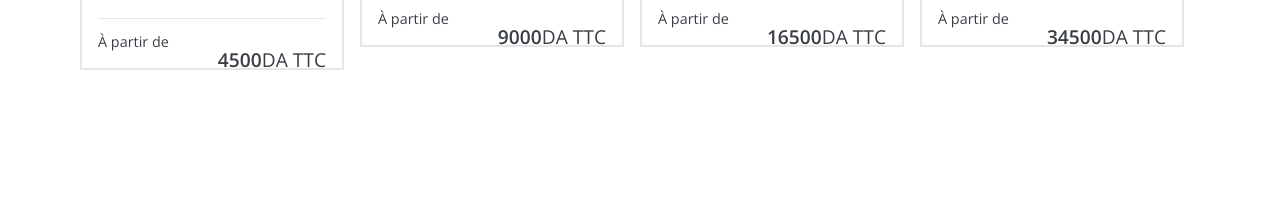
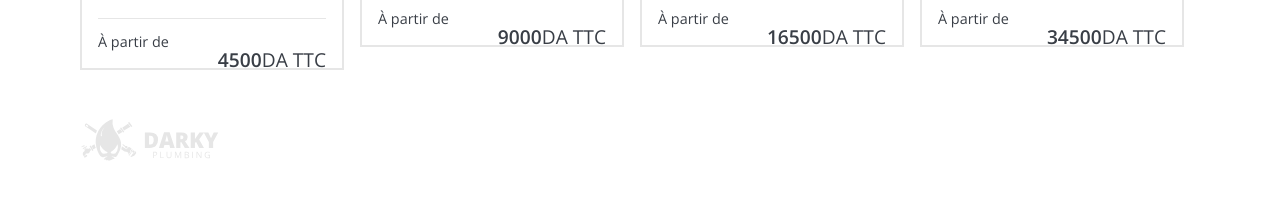
Before and after one commit to sidouxie/Darky-Plumbing, a Next.js app: page / in a window 1280 px wide. Shown: the part 3637-3835 px from the top of the page. Before the commit the page ends 3710 px from the top, so only its background shows below. Built offline with nearby package versions, Linux system fonts and the light colour scheme.

Commit message:
setup footer

```diff
--- a/components/Layout.js
+++ b/components/Layout.js
@@ -1,5 +1,6 @@
 import React, { useState, useEffect } from "react";
 import Menu from "./Menu";
+import SeFooter from "./SeFooter";
 
 function Layout(props) {
   const [isopen, setIsopen] = useState(false);
@@ -28,6 +29,7 @@ function Layout(props) {
     <>
       <Menu isopen={isopen} toggle={toggle} />
       {props.children}
+      <SeFooter />
     </>
   );
 }
--- /dev/null
+++ b/components/SeFooter.js
@@ -0,0 +1,19 @@
+import React from "react";
+import DarkyLogo from "./icon/DarkyLogo";
+
+export default function SeFooter() {
+  return (
+    <footer>
+      <div className="container">
+        <div className="flex">
+          <div className="social-media">
+            <div className="sec-logo">
+              <DarkyLogo fill={"#e6e6e6"} width={140} height={140} />
+            </div>
+          </div>
+          <div className="contact"></div>
+        </div>
+      </div>
+    </footer>
+  );
+}
--- /dev/null
+++ b/components/icon/DarkyLogo.js
@@ -0,0 +1,136 @@
+const DarkyLogo = ({ fill, width, height }) => {
+  return (
+    <svg
+      xmlns="http://www.w3.org/2000/svg"
+      height={height}
+      width={width}
+      fill={fill}
+      viewBox="0 0 189.14 60"
+    >
+      <path
+        class="cls-1"
+        d="M50.35,50.9c3.26-5.23,6-11.28,5.09-17.37-.67-4.37-3.11-8.09-5.55-11.85a44.76,44.76,0,0,1-4.49-8A22.23,22.23,0,0,1,44.19,1.86a19.11,19.11,0,0,1-2.36.79c-.8.3-1.59.65-2.36,1A31.47,31.47,0,0,0,35,6.29a33.29,33.29,0,0,0-7.4,7.16,31.34,31.34,0,0,0-6.38,20.11A32.77,32.77,0,0,0,24,45.38c1.26,2.83,3.35,7.52,6.94,7.81,2.17.17,4.38-1.46,6.38-.62a7.42,7.42,0,0,0-5.24,3.53c.54.46,1.36.19,2.08.19s1.54.82,1,1.3a3.31,3.31,0,0,1,1.6-.48,1.12,1.12,0,0,1,1.12,1,1.52,1.52,0,0,1,2.06-.55c.22.14.42.34.68.32s.53-.43.75-.71a1.44,1.44,0,0,1,2.15,0c-.36-.65.54-1.3,1.28-1.38s1.68-.11,2-.8a7,7,0,0,0-4.21-2.41c1.83-1.05,4.3,1,6.2,0A4.29,4.29,0,0,0,50.35,50.9ZM28.2,21.57a11.35,11.35,0,0,1,1-3.22A15.6,15.6,0,0,1,31,15.56a16.29,16.29,0,0,1,2.26-2.36,16.39,16.39,0,0,0-2,2.58,15.14,15.14,0,0,0-1.4,2.86,10.75,10.75,0,0,0-.62,3,8.4,8.4,0,0,0,.23,2.3.71.71,0,0,1-.5.86.55.55,0,0,1-.18,0,.72.72,0,0,1-.71-.63A9.11,9.11,0,0,1,28.2,21.57ZM36.46,48a19.32,19.32,0,0,1-6,.4h0A12.21,12.21,0,0,1,27.3,36.68a19.7,19.7,0,0,0,10,10A1.76,1.76,0,0,1,36.46,48Zm11.21.33h0a19.33,19.33,0,0,1-5,0,1.78,1.78,0,0,1-1.09-2.19,19.66,19.66,0,0,0,9-10.25,12.3,12.3,0,0,1,.66,4A12.13,12.13,0,0,1,47.67,48.28Z"
+      />
+      <polygon
+        class="cls-1"
+        points="18.15 43.81 17.86 43.3 16.52 40.92 14.52 37.38 13 38.51 16.64 44.71 18.15 43.81"
+      />
+      <path
+        class="cls-1"
+        d="M12.78,46.91c.89-2.82,2.11-3,2.47-3h.1l-2.19-3.25a2.77,2.77,0,0,1-2.22,1.21h-.13a4.32,4.32,0,0,0-1.16-.28,2.3,2.3,0,0,0-.36,0H9.2a2.62,2.62,0,0,0-.57.07,2.93,2.93,0,0,0-1.77,1.21,4.42,4.42,0,0,0-.33.55h0a2.73,2.73,0,0,0-.18.44h0A3.12,3.12,0,0,1,5.07,46a3.6,3.6,0,0,0-1.32,2.32A3.76,3.76,0,0,0,4.46,51l.79.85L7.64,50c-1.26-1.72,1.28-1.92,1.28-1.92a5.13,5.13,0,0,0,1.35.2A2.62,2.62,0,0,0,12.78,46.91Z"
+      />
+      <path
+        class="cls-1"
+        d="M5.39,42.25l.67.86A3.66,3.66,0,0,1,8.9,41l-.49-.81Z"
+      />
+      <polygon
+        class="cls-1"
+        points="4.63 42.13 4.85 41.98 8.35 39.63 8.57 39.48 9.22 39.04 9.22 37.91 6.89 39.39 5.13 40.51 3.63 41.46 3.93 42.6 4.63 42.13"
+      />
+      <path
+        class="cls-1"
+        d="M5.57,38.74a4.22,4.22,0,0,1-.81.59l.46.49.15.17.86-.53-.16-.18Z"
+      />
+      <path
+        class="cls-1"
+        d="M4,39.07a.76.76,0,0,0,.21,0L4.36,39a2.5,2.5,0,0,0,.89-.62.37.37,0,0,0,.06-.1h0l0,0A.35.35,0,0,0,5.42,38c0-.38.48-.43.72-.43h.13a.42.42,0,0,0,.24-.75.51.51,0,0,0-.4-.22c-.35,0-.64.41-.64.41s0,.29-.8.32a1,1,0,0,0-.54.16,2.14,2.14,0,0,0-.55.54c-.3.45-.53.51-.63.51H2.89s-1,.07-.71.78c.1.3.24.38.38.38a.64.64,0,0,0,.38-.18s.28-.56.62-.56a.35.35,0,0,1,.19.06A.37.37,0,0,0,4,39.07Z"
+      />
+      <polygon
+        class="cls-1"
+        points="8.41 50.12 8.2 50.28 6.82 51.32 5.62 52.23 5.41 52.38 5.19 52.55 4.89 52.77 6.59 54.08 10 51.47 8.81 49.82 8.41 50.12"
+      />
+      <polygon
+        class="cls-1"
+        points="53.98 13.91 56.4 17.18 58.03 19.38 58.38 19.84 59.82 18.83 55.63 12.99 53.98 13.91"
+      />
+      <polygon
+        class="cls-1"
+        points="68.88 12.12 69.22 12.59 70.67 11.58 66.48 5.73 64.83 6.66 67.25 9.92 68.88 12.12"
+      />
+      <path
+        class="cls-1"
+        d="M19.59,35.77l-3.94,2.36L17,40.67l1,1.93.05,0,3.09-1.87.14-.09c-.15-.34-.29-.68-.43-1A32.06,32.06,0,0,1,19.59,35.77Z"
+      />
+      <path
+        class="cls-1"
+        d="M49.76,18.14c.86,1.34,1.73,2.73,2.48,4.19L56.15,20h0l1.13-.77.06,0L56,17.5l-1.77-2.25-2.28,1.62Z"
+      />
+      <polygon
+        class="cls-1"
+        points="68.05 11.97 66.7 10.26 64.92 8.01 57.05 13.61 59.56 17.27 67.99 12 68.05 11.97"
+      />
+      <path
+        class="cls-1"
+        d="M67.65,46.81l0-2.34,2.22-2.57-1.32-1-1.31-1a1.78,1.78,0,0,0-2.49.35l-1,1.37h0l-.23.32h0a1,1,0,0,1-1.33.2l-5.6-3.69a26.11,26.11,0,0,1-.93,3.92l4.6,3A9.65,9.65,0,0,1,65,46.75s.13.27.28.68a5,5,0,0,1,.29,2.45Zm-3.91-5.14h0Z"
+      />
+      <path
+        class="cls-1"
+        d="M10.64,13.81,21.48,21.1a32.54,32.54,0,0,1,1.45-3.77L12.85,10.5,9,7.85a1.78,1.78,0,0,0-.62,0,2.4,2.4,0,0,0-1.46.9,2.16,2.16,0,0,0,0,2.51ZM8,9.76a.67.67,0,0,1,.42-.25,2.4,2.4,0,0,1,1.65.51c.84.58,1.29,1.41,1,1.85a.62.62,0,0,1-.42.24A2.44,2.44,0,0,1,9,11.61C8.18,11,7.74,10.2,8,9.76Z"
+      />
+      <path
+        class="cls-1"
+        d="M62.7,38.16l-.92,0a.61.61,0,0,1-.37-.1l-3.15-2.18a.59.59,0,0,0-.67,1L60.65,39a.61.61,0,0,1,.25.39l.15.8a.58.58,0,0,0,.26.4l1.21.75a.58.58,0,0,0,.79-.14l1-1.29a.58.58,0,0,0-.11-.82l-1.07-.82A.55.55,0,0,0,62.7,38.16Z"
+      />
+      <polygon
+        class="cls-1"
+        points="69.52 45.75 71.31 43.26 70.28 42.55 68.5 44.59 68.56 46.91 65.7 50.94 66.51 51.42 69.42 47.2 69.52 45.75"
+      />
+      <polygon
+        class="cls-1"
+        points="72.61 47.43 73.98 45.11 71.8 43.98 70.26 45.88 72.61 47.43"
+      />
+      <polygon
+        class="cls-1"
+        points="74.57 45.33 72.97 47.81 71.7 48.04 68.02 52.96 69.09 52.93 73.22 51.17 75.86 47.75 75.7 46.33 74.57 45.33"
+      />
+      <path
+        class="cls-1"
+        d="M105.44,29.83q0,5.25-2.89,8.09c-1.93,1.9-4.64,2.84-8.13,2.84H87.63v-21h7.26q5.06,0,7.81,2.58T105.44,29.83Zm-5.88.2a6.67,6.67,0,0,0-1.14-4.28A4.22,4.22,0,0,0,95,24.36H93.3V36.11h1.26a4.56,4.56,0,0,0,3.79-1.5A7.2,7.2,0,0,0,99.56,30Z"
+      />
+      <path
+        class="cls-1"
+        d="M121.79,40.76l-1-3.93h-6.81l-1.07,3.93h-6.23l6.85-21.07h7.56L128,40.76Zm-2.21-8.58-.91-3.45c-.21-.76-.46-1.75-.77-3s-.5-2.08-.59-2.61c-.09.49-.26,1.29-.51,2.41s-.82,3.33-1.69,6.62Z"
+      />
+      <path
+        class="cls-1"
+        d="M135.63,33.13v7.63H130v-21h6.88q8.55,0,8.55,6.2a6.18,6.18,0,0,1-3.56,5.64L148,40.76h-6.43l-4.45-7.63Zm0-4.27h1.06c2,0,3-.87,3-2.62,0-1.45-1-2.17-2.92-2.17h-1.12Z"
+      />
+      <path
+        class="cls-1"
+        d="M167.49,40.76h-6.4l-4.15-8-1.68,1v7h-5.7v-21h5.7v9.11A25.7,25.7,0,0,1,157,26.21l4.4-6.43h6.21L161,29.18Z"
+      />
+      <path
+        class="cls-1"
+        d="M177,27.56l3.61-7.78h6.15l-6.91,12.79v8.19H174.1v-8l-6.9-13h6.17Z"
+      />
+      <path
+        class="cls-1"
+        d="M104.27,48.39a2.42,2.42,0,0,1-.89,2,4,4,0,0,1-2.54.7h-1v3.37h-1V45.89h2.22C103.2,45.89,104.27,46.72,104.27,48.39Zm-4.43,1.84h.89a3.32,3.32,0,0,0,1.92-.43,1.58,1.58,0,0,0,.59-1.37,1.48,1.48,0,0,0-.56-1.26,2.88,2.88,0,0,0-1.73-.42H99.84Z"
+      />
+      <path class="cls-1" d="M108.46,54.46V45.89h1v7.66h3.78v.91Z" />
+      <path
+        class="cls-1"
+        d="M123.56,45.89v5.54a3,3,0,0,1-.88,2.31,3.39,3.39,0,0,1-2.44.83,3.25,3.25,0,0,1-2.39-.84,3.15,3.15,0,0,1-.85-2.32V45.89h1v5.59a2.22,2.22,0,0,0,.59,1.65,2.36,2.36,0,0,0,1.72.57,2.26,2.26,0,0,0,1.67-.58,2.2,2.2,0,0,0,.58-1.65V45.89Z"
+      />
+      <path
+        class="cls-1"
+        d="M132,54.46l-2.91-7.6h0c.05.61.08,1.32.08,2.15v5.45h-.92V45.89h1.5L132.44,53h.05l2.73-7.07h1.49v8.57h-1V48.94c0-.64,0-1.32.08-2.06h-.05l-2.93,7.58Z"
+      />
+      <path
+        class="cls-1"
+        d="M141.46,45.89h2.42a4.57,4.57,0,0,1,2.47.51,1.8,1.8,0,0,1,.76,1.61,1.88,1.88,0,0,1-.42,1.26,2.09,2.09,0,0,1-1.24.64V50c1.3.22,2,.91,2,2.05a2.19,2.19,0,0,1-.78,1.79,3.31,3.31,0,0,1-2.17.65h-3Zm1,3.67h1.64a2.7,2.7,0,0,0,1.52-.33,1.27,1.27,0,0,0,.46-1.12,1.12,1.12,0,0,0-.52-1,3.24,3.24,0,0,0-1.64-.32h-1.46Zm0,.84v3.21h1.79a2.6,2.6,0,0,0,1.56-.4,1.49,1.49,0,0,0,.52-1.26,1.33,1.33,0,0,0-.54-1.17,2.84,2.84,0,0,0-1.63-.38Z"
+      />
+      <path class="cls-1" d="M151.64,54.46V45.89h1v8.57Z" />
+      <path
+        class="cls-1"
+        d="M164.08,54.46h-1.14l-4.68-7.19h0c.06.84.09,1.62.09,2.32v4.87h-.92V45.89h1.13l4.67,7.16h0q0-.15-.06-1c0-.57,0-1,0-1.22V45.89h.94Z"
+      />
+      <path
+        class="cls-1"
+        d="M172.6,50h2.91v4.17a9.21,9.21,0,0,1-1.38.32,10,10,0,0,1-1.63.11,3.94,3.94,0,0,1-3-1.15,4.59,4.59,0,0,1-1.09-3.25,4.87,4.87,0,0,1,.54-2.34,3.61,3.61,0,0,1,1.54-1.53,5,5,0,0,1,2.37-.53,6.55,6.55,0,0,1,2.55.5l-.39.88a5.63,5.63,0,0,0-2.23-.49,3.19,3.19,0,0,0-2.44.93,3.59,3.59,0,0,0-.88,2.58,3.65,3.65,0,0,0,.85,2.63,3.23,3.23,0,0,0,2.48.9,7.67,7.67,0,0,0,1.74-.2V50.86H172.6Z"
+      />
+    </svg>
+  );
+};
+
+export default DarkyLogo;
--- a/pages/index.js
+++ b/pages/index.js
@@ -5,6 +5,7 @@ import Layout from "../components/Layout";
 
 export default function Home() {
   return (
+    <>
       <Layout>
         <Head>
           <title>
@@ -20,5 +21,6 @@ export default function Home() {
         <HeadBg />
         <BodyBg />
       </Layout>
+    </>
   );
 }
```
Lines whose indentation alone changed are shown as unchanged.
